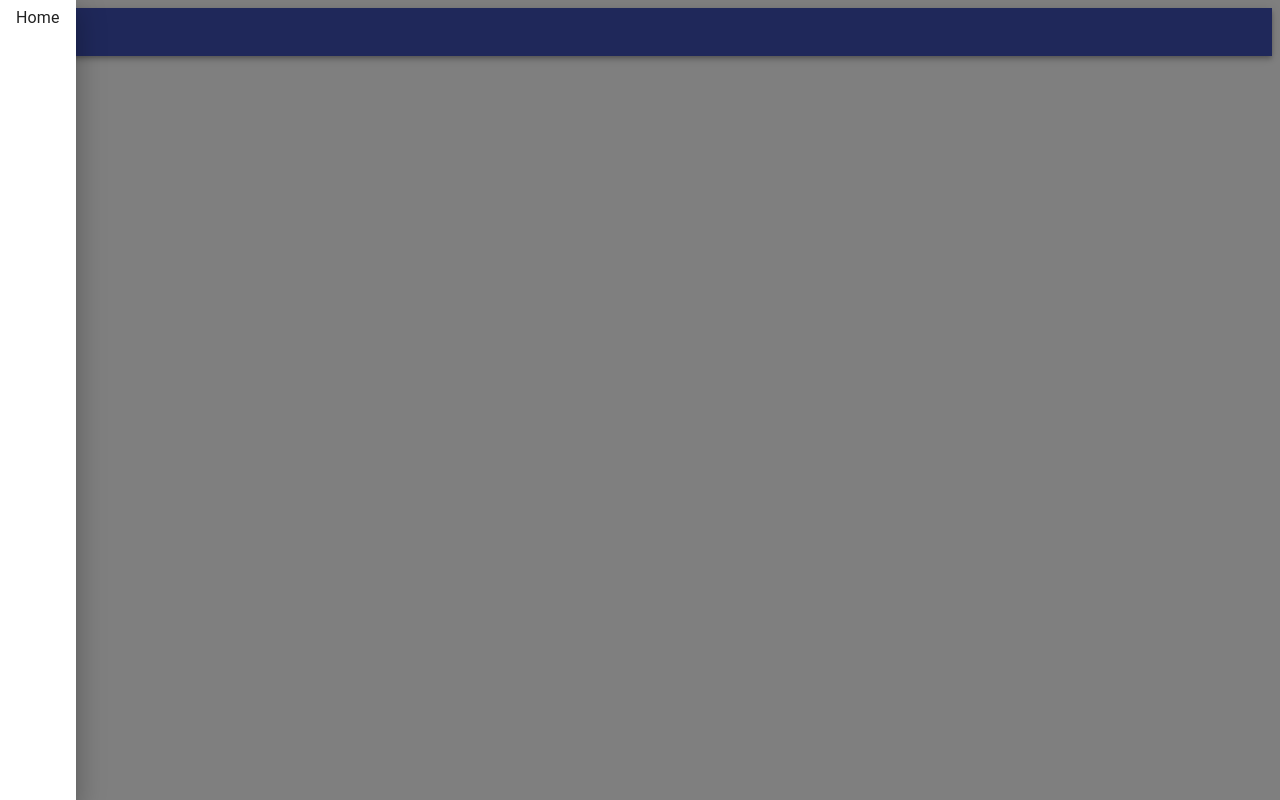
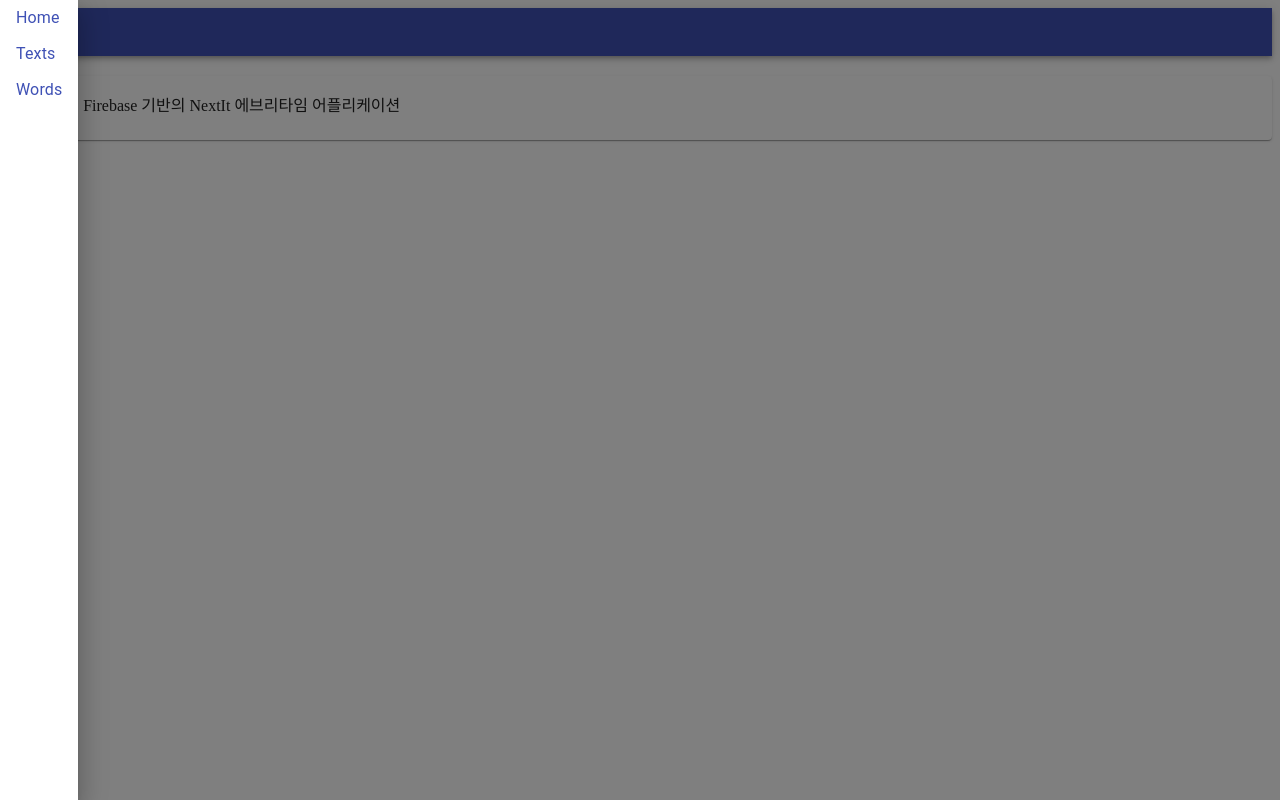
Before and after one commit to CUJeong/NextItEveryTime, a React app: page /#/ in a window 1280 px wide. Both pictures are taken after a click on the button 32 px from the left and 32 px from the top of the page. Built offline with nearby package versions, Linux system fonts and the light colour scheme.

Commit message:
Add Router Module

```diff
--- a/package.json
+++ b/package.json
@@ -7,7 +7,8 @@
     "@material-ui/core": "^4.12.3",
     "@material-ui/icons": "^4.11.2",
     "react": "^16.8.6",
-    "react-dom": "^16.8.6"
+    "react-dom": "^16.8.6",
+    "react-router-dom": "^5.0.0"
   },
   "scripts": {
     "start": "set NODE_ENV=development&&webpack-dev-server",
--- a/src/components/App.js
+++ b/src/components/App.js
@@ -1,10 +1,24 @@
 import React from 'react';
+import { HashRouter as Router, Route } from 'react-router-dom';
 import AppShell from './AppShell';
+import Home from './Home';
+import Texts from './Texts';
+import Words from './Words';
+
 
 class App extends React.Component{
     render(){
         return (
-            <AppShell/>
+            <Router>
+                <AppShell>
+                    {/* App 단에서 AppShell에 자식 컨텐츠를 넣은 이후 AppShell에서 이를 적용하도록 함 */}
+                    <div>
+                        <Route exact path="/" component={Home}/>
+                        <Route exact path="/texts" component={Texts}/>
+                        <Route exact path="/words" component={Words}/>
+                    </div>
+                </AppShell>
+            </Router>
         );
     };
 }
--- a/src/components/AppShell.js
+++ b/src/components/AppShell.js
@@ -1,5 +1,8 @@
 import React from 'react';
 import { withStyles } from '@material-ui/core/styles';
+import { Link as RouterLink} from 'react-router-dom';
+// 위 아래 Link 라이브러리 이름이 중복되므로 위의 Link 라이브러리의 이름을 변경해서 사용
+import Link from '@material-ui/core/Link';
 import AppBar from '@material-ui/core/AppBar';
 import Drawer from '@material-ui/core/Drawer';
 import MenuItem from '@material-ui/core/MenuItem';
@@ -16,6 +19,7 @@ const styles = {
     }
 }
 
+// 상단 네비게이션 바
 class AppShell extends React.Component{
     constructor(props){
         super(props);
@@ -31,6 +35,8 @@ class AppShell extends React.Component{
     render(){
         const { classes } = this.props;
         return(
+            // 하나의 큰 div 안에 여러 내용 작성해야 하는 구조
+            <div>
                 <div className={classes.root}>
                     <AppBar position="static">
                         <IconButton className={classes.menuButton} color="inherit" onClick={this.handleDrawerToggle}>
@@ -39,9 +45,29 @@ class AppShell extends React.Component{
                     </AppBar>
                     {/* Drawer의 open 값이 true가 되면 자동으로 나타나며, false가 되면 들어간다. */}
                     <Drawer open={this.state.toggle}>
-                    <MenuItem onClick={this.handleDrawerToggle}>Home</MenuItem>
+                        <MenuItem onClick={this.handleDrawerToggle}>
+                            <Link component={RouterLink} to="/">
+                                Home
+                            </Link>
+                        </MenuItem>
+                        <MenuItem onClick={this.handleDrawerToggle}>
+                            <Link component={RouterLink} to="/Texts">
+                                Texts
+                            </Link>
+                        </MenuItem>
+                        <MenuItem onClick={this.handleDrawerToggle}>
+                            <Link component={RouterLink} to="/Words">
+                                Words
+                            </Link>
+                        </MenuItem>
                     </Drawer>
                 </div>
+                {/* 위 네비게이션 아래에 페이지 보여주기 */}
+                <div id="content" style={{margin: 'auto', marginTop: '20px'}}>
+                    {React.cloneElement(this.props.children)}
+                </div>
+            </div>
+
         )
     }
 }
--- /dev/null
+++ b/src/components/Home.js
@@ -0,0 +1,18 @@
+import React from 'react';
+import Card from '@material-ui/core/Card';
+import CardContent from '@material-ui/core/CardContent';
+
+
+class Home extends React.Component{
+    render(){
+        return (
+            <Card>
+                <CardContent>
+                    React 및 Firebase 기반의 NextIt 에브리타임 어플리케이션
+                </CardContent>
+            </Card>
+        );
+    }
+}
+
+export default Home;
--- /dev/null
+++ b/src/components/Texts.js
@@ -0,0 +1,18 @@
+import React from 'react';
+import Card from '@material-ui/core/Card';
+import CardContent from '@material-ui/core/CardContent';
+
+
+class Texts extends React.Component{
+    render(){
+        return (
+            <Card>
+                <CardContent>
+                    Texts 페이지
+                </CardContent>
+            </Card>
+        );
+    }
+}
+
+export default Texts;
--- /dev/null
+++ b/src/components/Words.js
@@ -0,0 +1,18 @@
+import React from 'react';
+import Card from '@material-ui/core/Card';
+import CardContent from '@material-ui/core/CardContent';
+
+
+class Words extends React.Component{
+    render(){
+        return (
+            <Card>
+                <CardContent>
+                    Words 페이지
+                </CardContent>
+            </Card>
+        );
+    }
+}
+
+export default Words;
```
Also changed, not shown: 1 other file (tests, documents, lock files or other folders). Lines whose indentation alone changed are shown as unchanged.
